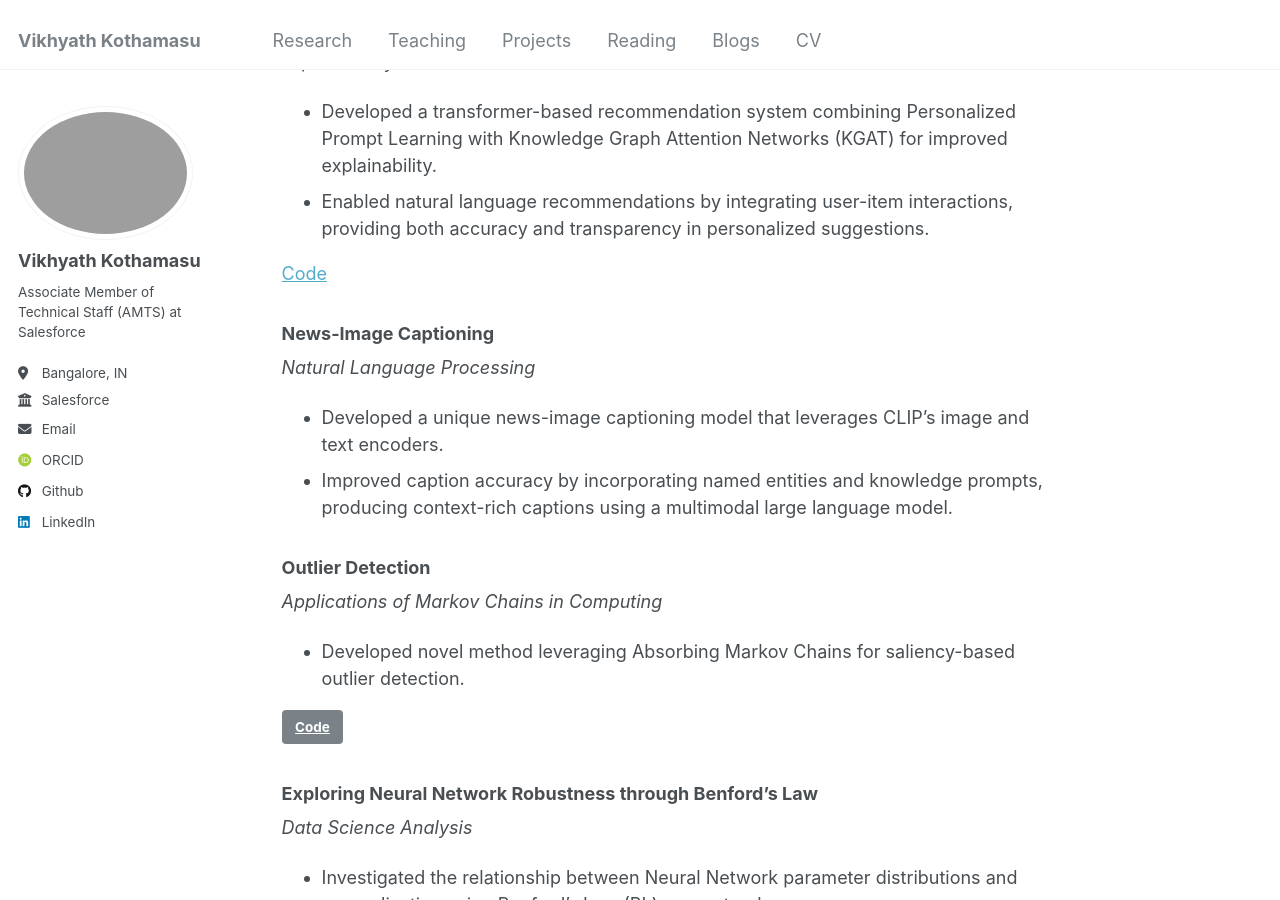
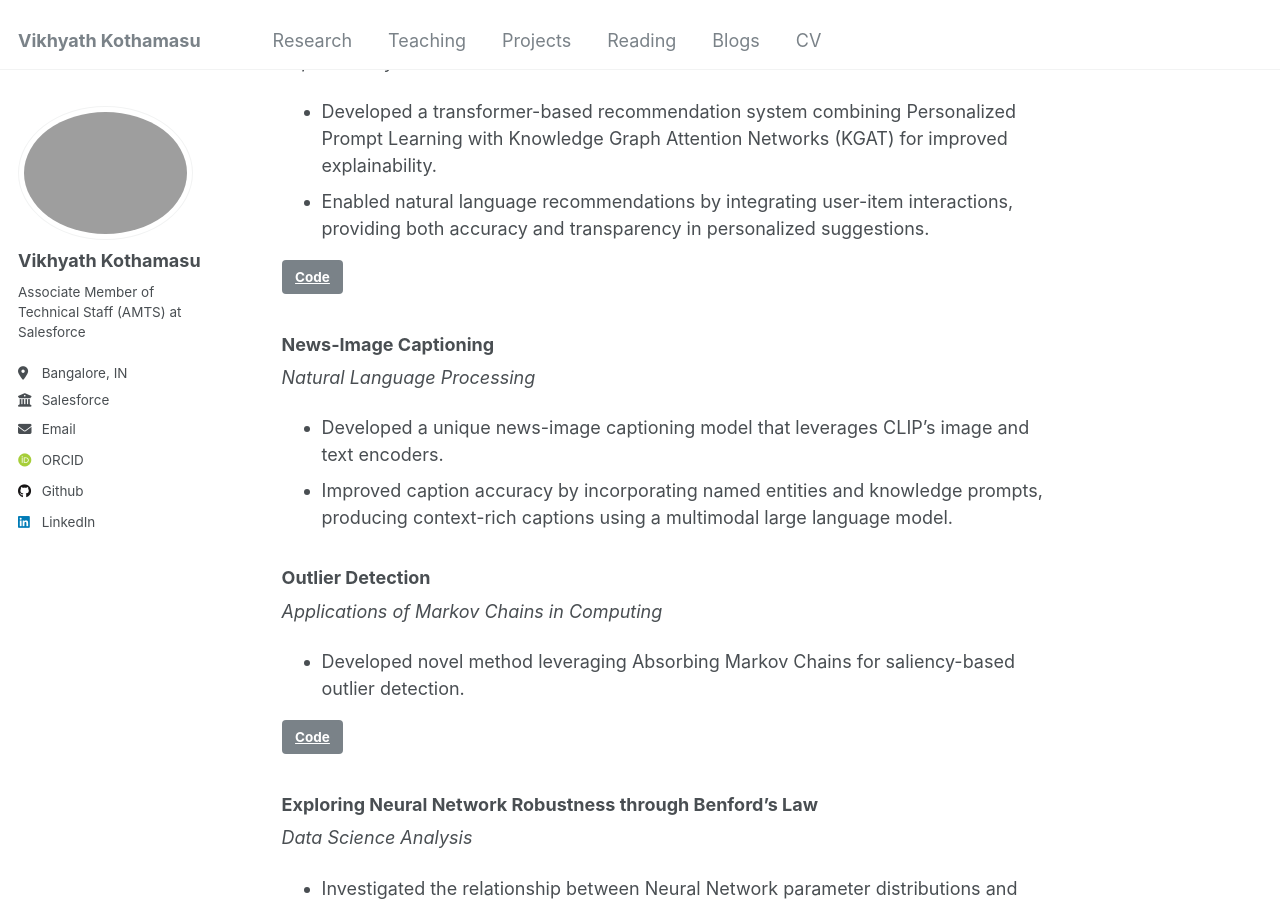
Before and after one commit to Vikhyath-vec/vikhyath-vec.github.io, a Jekyll site: the page built from _pages/projects.md, in a window 1280 px wide and 900 px high, scrolled down 1420 px. Built offline with Jekyll 4.4.1, drawn with Linux system fonts in a browser that asks for light colours; some web fonts are replaced.

Commit message:
chanaged class

```diff
--- a/_pages/projects.md
+++ b/_pages/projects.md
@@ -46,7 +46,7 @@ redirect_from:
 * Developed a transformer-based recommendation system combining Personalized Prompt Learning with Knowledge Graph Attention Networks (KGAT) for improved explainability.
 * Enabled natural language recommendations by integrating user-item interactions, providing both accuracy and transparency in personalized suggestions.
 
-<a href="https://github.com/Vikhyath-vec/VikAmanXML" target="_blank" class=".btn">Code</a>
+<a href="https://github.com/Vikhyath-vec/VikAmanXML" target="_blank" class="btn">Code</a>
 
 ### News-Image Captioning
 *Natural Language Processing*
```
